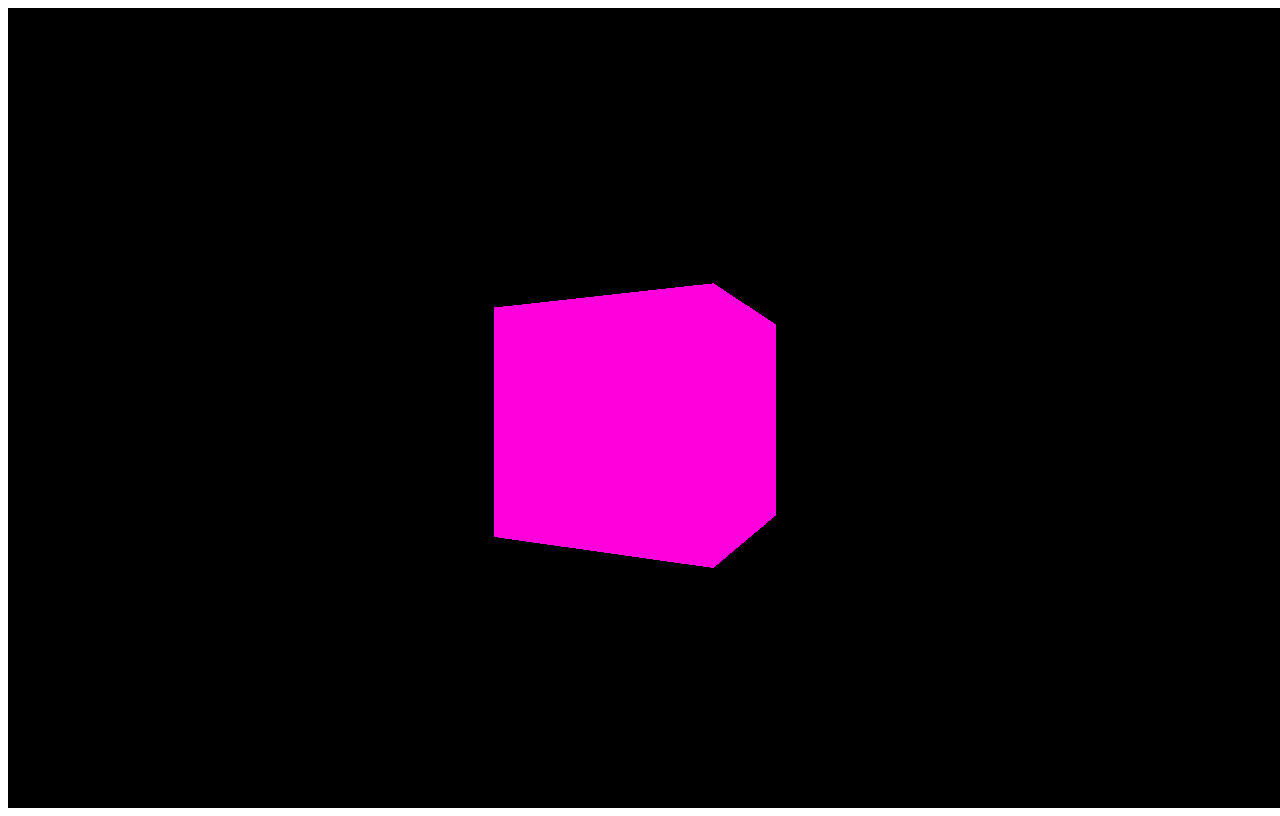
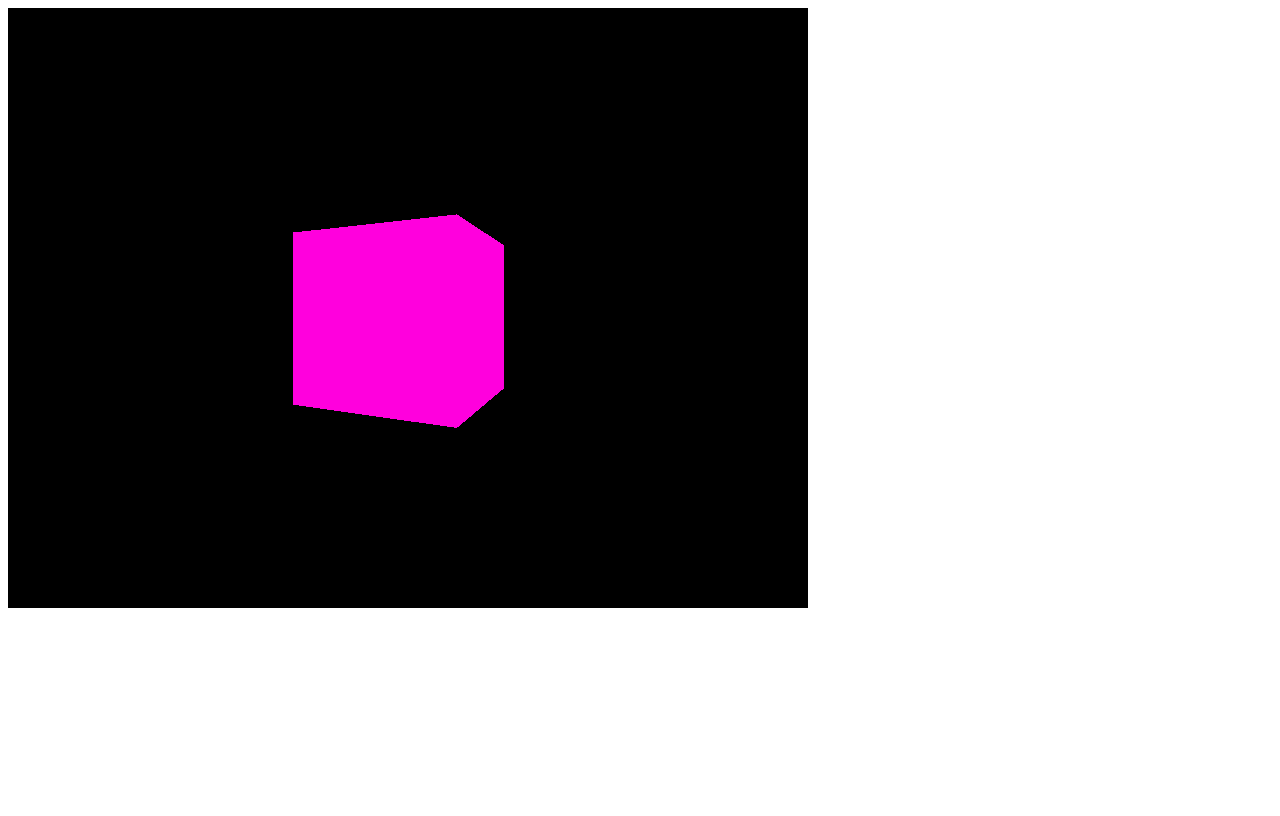
Before and after one commit to EsamElKholy/Melon-Jam, a plain HTML site: page index.html in a window 1280 px wide. Drawn offline with nearby package versions, Linux system fonts and the light colour scheme.

Commit message:
moved three and canon initialization to the engine class temporarily

```diff
--- a/Core/EngineCore.js
+++ b/Core/EngineCore.js
@@ -1,10 +1,12 @@
-var EngineCore = function (fps)
+var EngineCore = function (width, height, fps)
 {
     var Delta = 1.0 / fps;
     var MainLoopTimerID;
 
     this.Init = function ()
     {
+        initThree();
+        initCannon();
         InputManager("canvas");
         runInputManager();
     }
@@ -17,10 +19,79 @@ var EngineCore = function (fps)
     var MainLoop = function ()
     {
         MainLoopTimerID = requestAnimationFrame(MainLoop, Delta);
+        animate();
     }
 
     var Stop = function ()
     {
         cancelAnimationFrame(MainLoopTimerID);
     }
+
+    var world, mass, body, shape, timeStep=1/60,
+            camera, scene, renderer, geometry, material, mesh;
+
+    var initCannon = function()
+    {
+        world = new CANNON.World();
+        world.gravity.set(0,-0.01,0);
+        world.broadphase = new CANNON.NaiveBroadphase();
+        world.solver.iterations = 10;
+        shape = new CANNON.Box(new CANNON.Vec3(1,1,1));
+        mass = 1;
+        body = new CANNON.Body({
+            mass: 1
+        });
+        body.addShape(shape);
+        body.angularVelocity.set(0,10,0);
+        body.angularDamping = 0.9;
+        world.addBody(body);
+    }
+
+    var initThree = function()
+    {
+        scene = new THREE.Scene();
+
+        renderer = new THREE.WebGLRenderer();
+        renderer.setSize( width, height );
+        renderer.domElement.id = "canvas";
+        document.body.appendChild( renderer.domElement );
+
+        InputManager("canvas");
+        runInputManager();
+
+        camera = new THREE.PerspectiveCamera( 75, width / height, 1, 100 );
+        camera.position.z = 5;
+        scene.add( camera );
+
+
+        geometry = new THREE.BoxGeometry( 2, 2, 2 );
+        material = new THREE.MeshBasicMaterial( { color: 0xff00dd, wireframe: false } );
+        mesh = new THREE.Mesh( geometry, material );
+        scene.add( mesh );
+    }
+
+    var animate = function()
+    {
+        updatePhysics();
+        render();
+    }
+
+    var updatePhysics = function()
+    {
+        if (InputManager.isKeyDown('KeyA'))
+        {
+            body.position.x -= 0.1;
+        }
+
+        // Step the physics world
+        world.step(Delta);
+        // Copy coordinates from Cannon.js to Three.js
+        mesh.position.copy(body.position);
+        mesh.quaternion.copy(body.quaternion);
+    }
+
+    var render = function()
+    {
+        renderer.render( scene, camera );
+    }
 }
--- /dev/null
+++ b/Core/GameObject.js
@@ -0,0 +1,4 @@
+var GameObject = function(name)
+{
+    this.Name = name;
+}
--- a/Core/main.js
+++ b/Core/main.js
@@ -1,6 +1,8 @@
 function main()
 {
-    var engine = new EngineCore(60);
+    var engine = new EngineCore(800, 600, 60);
     engine.Init();
     engine.Run();
 }
+
+onload = main;
--- a/index.html
+++ b/index.html
@@ -8,78 +8,11 @@
     <script src="middleware/three.js"></script>
     <script src="middleware/cannon.js"></script>
     <script src="Core/InputManager.js"></script>
+    <script src="Core/EngineCore.js"></script>
+    <script src="Core/main.js"></script>
 
     <script>
-        var world, mass, body, shape, timeStep=1/60,
-            camera, scene, renderer, geometry, material, mesh;
-        initThree();
-        initCannon();
-        animate();
-        function initCannon()
-        {
-            world = new CANNON.World();
-            world.gravity.set(0,-0.01,0);
-            world.broadphase = new CANNON.NaiveBroadphase();
-            world.solver.iterations = 10;
-            shape = new CANNON.Box(new CANNON.Vec3(1,1,1));
-            mass = 1;
-            body = new CANNON.Body({
-                mass: 1
-            });
-            body.addShape(shape);
-            body.angularVelocity.set(0,10,0);
-            body.angularDamping = 0.9;
-            world.addBody(body);
-        }
 
-        function initThree()
-        {
-            scene = new THREE.Scene();
-
-            renderer = new THREE.WebGLRenderer();
-            renderer.setSize( window.innerWidth, window.innerHeight );
-            renderer.domElement.id = "canvas";
-            document.body.appendChild( renderer.domElement );
-
-            InputManager("canvas");
-            runInputManager();
-
-            camera = new THREE.PerspectiveCamera( 75, window.innerWidth / window.innerHeight, 1, 100 );
-            camera.position.z = 5;
-            scene.add( camera );
-
-
-            geometry = new THREE.BoxGeometry( 2, 2, 2 );
-            material = new THREE.MeshBasicMaterial( { color: 0xff00dd, wireframe: false } );
-            mesh = new THREE.Mesh( geometry, material );
-            scene.add( mesh );
-        }
-
-        function animate()
-        {
-            requestAnimationFrame( animate );
-            updatePhysics();
-            render();
-        }
-
-        function updatePhysics()
-        {
-            if (InputManager.isKeyDown('KeyA'))
-            {
-                body.position.x -= 0.1;
-            }
-
-            // Step the physics world
-            world.step(timeStep);
-            // Copy coordinates from Cannon.js to Three.js
-            mesh.position.copy(body.position);
-            mesh.quaternion.copy(body.quaternion);
-        }
-
-        function render()
-        {
-            renderer.render( scene, camera );
-        }
 
     </script>
 </body>
```
Also changed, not shown: Core/GameComponent.js (added).
